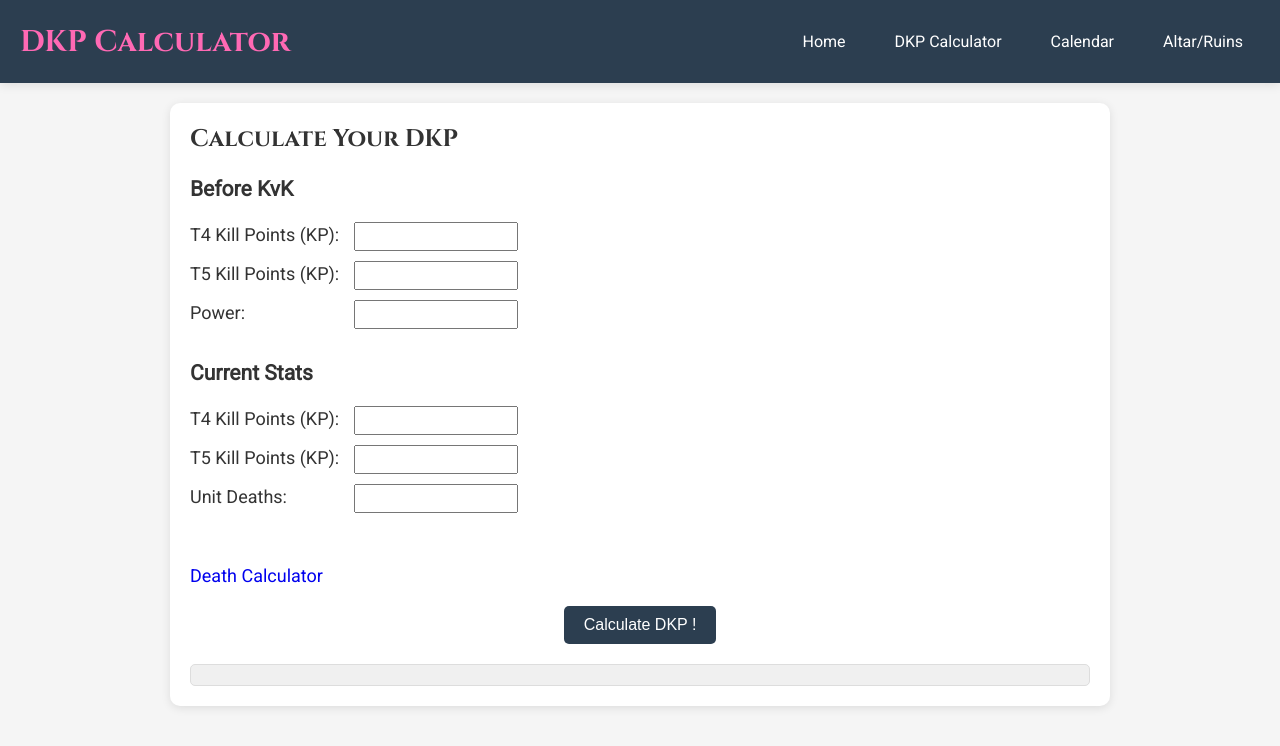
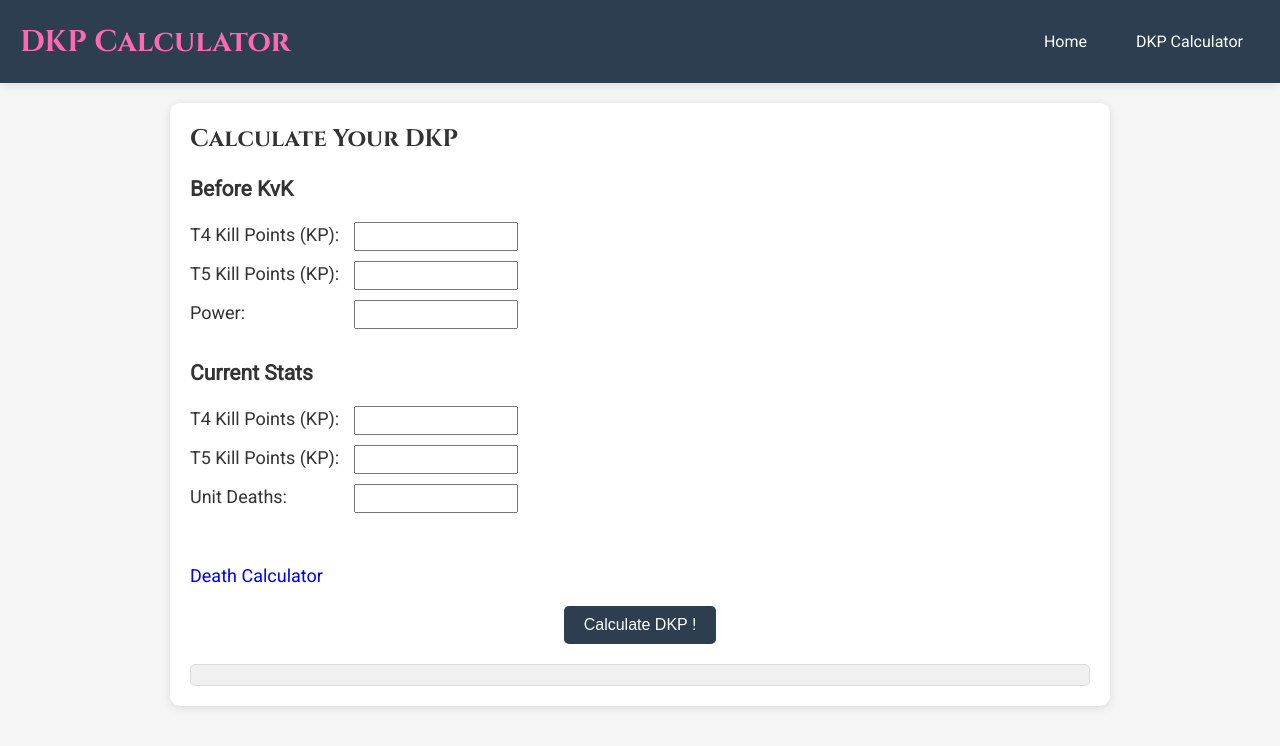
Before and after one commit to UrDesireee/kd93, a plain HTML site: page dkp.html in a window 1280 px wide. Drawn offline with Linux system fonts and the light colour scheme.

Commit message:
Removed Calendar and Dark ruin times - Sorry

```diff
--- a/dkp.html
+++ b/dkp.html
@@ -18,8 +18,8 @@
         <nav class="navbar">
             <a href="index.html" class="nav-button">Home</a>
             <a href="dkp.html" class="nav-button">DKP Calculator</a>
-            <a href="calendar.html" class="nav-button">Calendar</a>
-            <a href="Ruins.html" class="nav-button">Altar/Ruins</a>
+            <!-- <a href="calendar.html" class="nav-button">Calendar</a>
+            <a href="Ruins.html" class="nav-button">Altar/Ruins</a> -->
         </nav>
     </div>
 
```
Also changed, not shown: index.html (+2 -2 lines).
